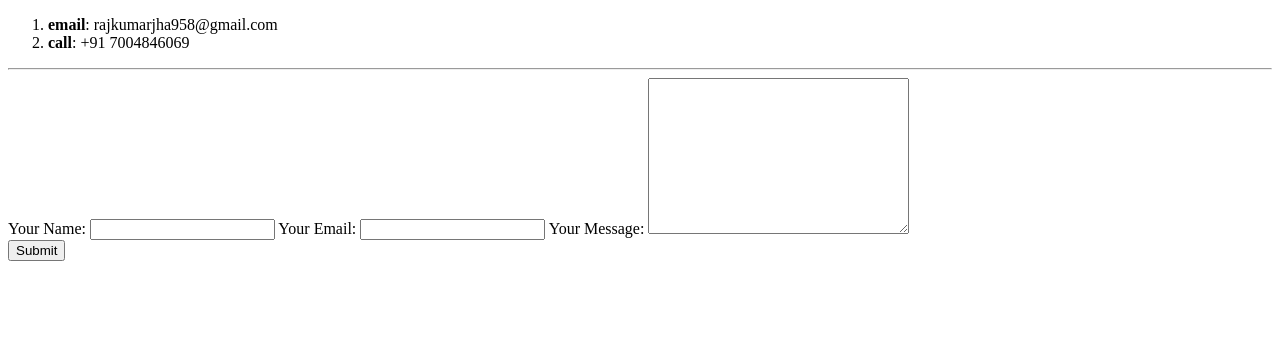
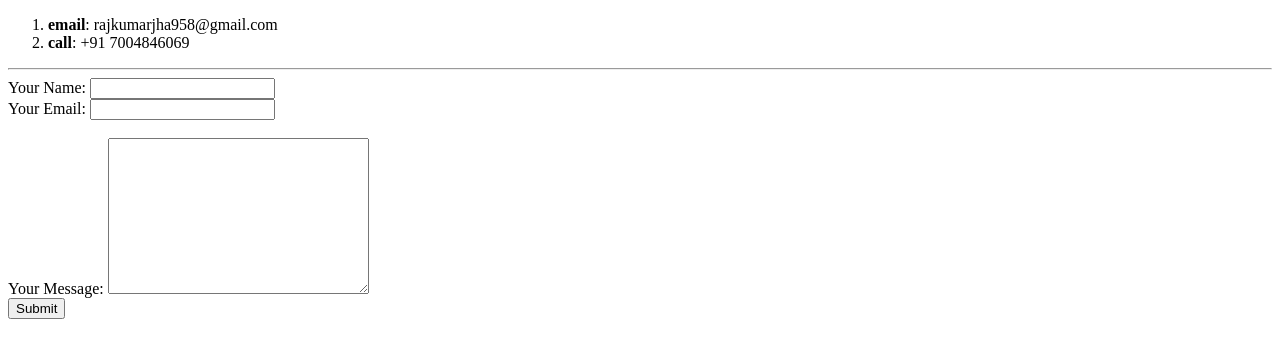
Before and after one commit to j0ker7h/cv, a plain HTML site: page contact.html in a window 1280 px wide. Drawn offline with Linux system fonts and the light colour scheme.

Commit message:
contact.html

```diff
--- a/contact.html
+++ b/contact.html
@@ -12,11 +12,13 @@
      <hr>
      <form action="mailto:rajkumarjha958@gmail.com" method="post" enctype="text/plain">
       <label>Your Name:</label>
-      <input type="text" name="yourName " value="">
+      <input type="text" name="yourName " value=""><br>
       <label>Your Email:</label>
-      <input type="email" name="yourEmail " value="">
+      <input type="email" name="yourEmail " value=""><br>
+       <br>
       <lable>Your Message:</lable>
-      <textarea name="your message " rows="10" cols="30"></textarea><br>
+      <textarea name="your message " rows="10" cols="30"></textarea>
+       <br>
       <input type="submit" name="">
 
      </form>
```
